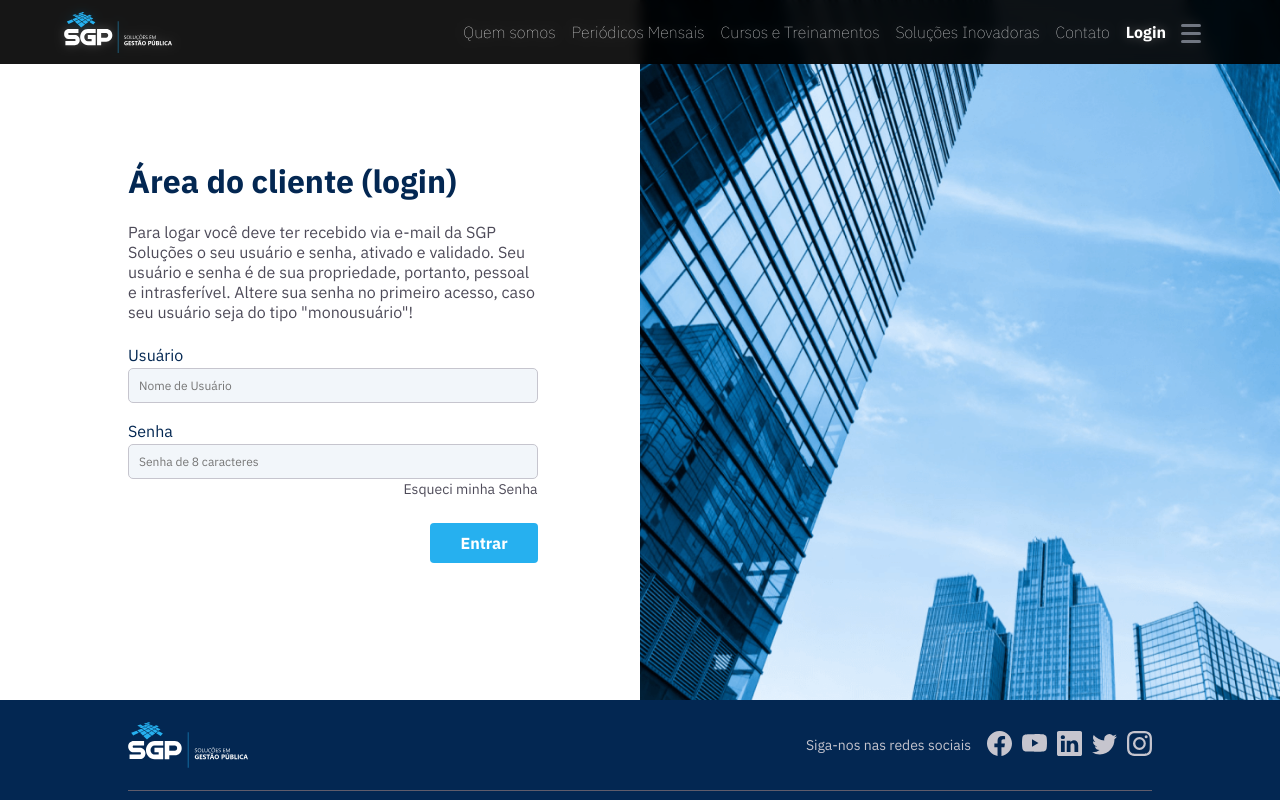
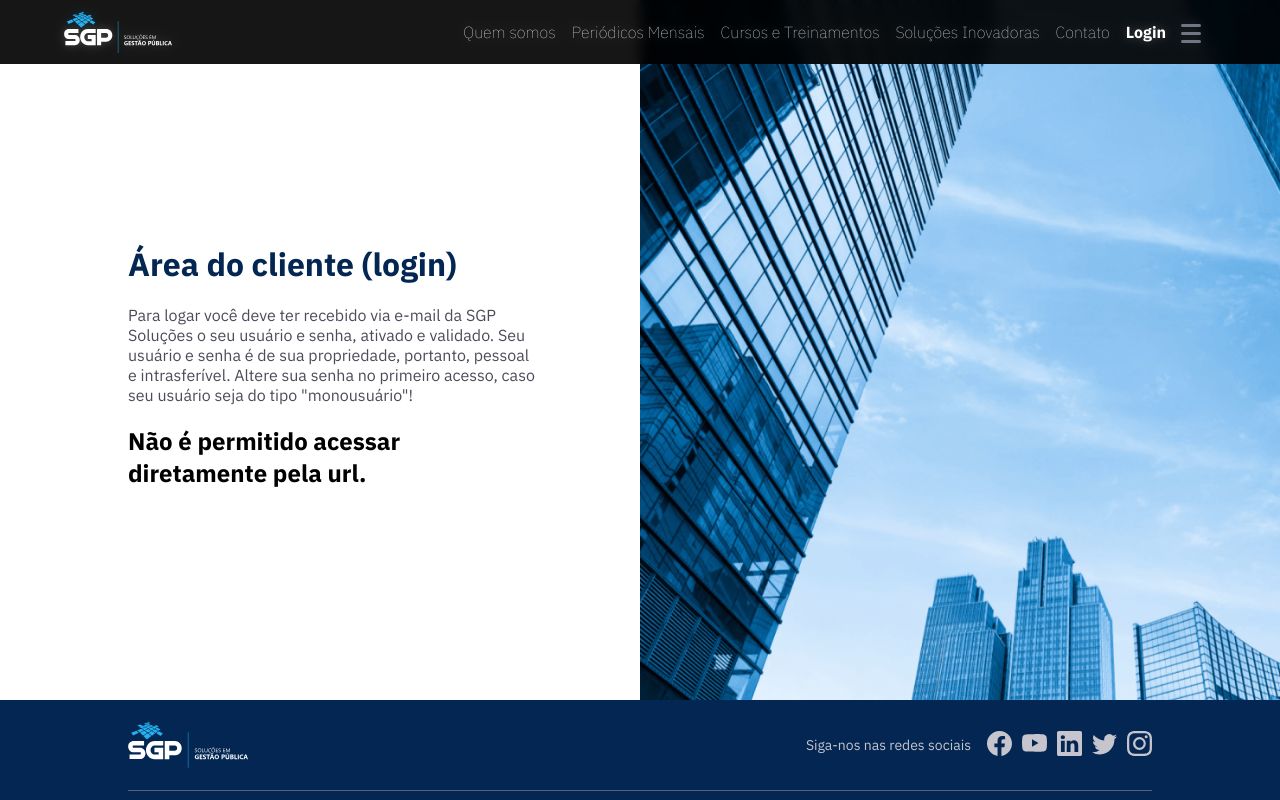
Before and after one commit to sgpgithub23/sgp, a Next.js app: page /login in a window 1280 px wide. Shown: the top 800 px of the page. Built offline with nearby package versions, Linux system fonts and the light colour scheme.

Commit message:
fix(login): bloqueio de acesso pela url

```diff
--- a/pages/login/index.tsx
+++ b/pages/login/index.tsx
@@ -8,8 +8,7 @@ import { FooterCompleto } from "@/components/FooterCompleto";
 import Button from "@/components/Button";
 import { useRouter } from "next/router";
 
-export default function Login() {
-  const { asPath } = useRouter();
+export default function Login({isInternal}: any) {
 
   const [isAreaCliente, setIsAreaCliente] = useState<boolean>(true);
   const [isTelaPreencherCampo, setIsTelaPreencherCampo] =
@@ -23,7 +22,7 @@ export default function Login() {
           setIsTelaPreencherCampo={setIsTelaPreencherCampo}
           setIsAreaCliente={setIsAreaCliente}
           setIsFormAlterarSenha={setIsFormAlterarSenha}
-          asPath={asPath}
+          isInternal={isInternal}
         />
       );
     }
@@ -34,7 +33,8 @@ export default function Login() {
           setIsTelaPreencherCampo={setIsTelaPreencherCampo}
           setIsAreaCliente={setIsAreaCliente}
           setIsFormAlterarSenha={setIsFormAlterarSenha}
-          asPath={asPath}
+          isInternal={isInternal}
+
         />
       );
     }
@@ -45,7 +45,8 @@ export default function Login() {
           setIsTelaPreencherCampo={setIsTelaPreencherCampo}
           setIsAreaCliente={setIsAreaCliente}
           setIsFormAlterarSenha={setIsFormAlterarSenha}
-          asPath={asPath}
+          isInternal={isInternal}
+
         />
       );
     }
@@ -87,6 +88,8 @@ function LoginPrincipal(props: any) {
             propriedade, portanto, pessoal e intrasferível. Altere sua senha no
             primeiro acesso, caso seu usuário seja do tipo "monousuário"!
           </p>
+
+          {props.isInternal ? (
             <form>
               <div>
                 <Input
@@ -116,6 +119,10 @@ function LoginPrincipal(props: any) {
                 <Button color="blue" title="Entrar" />
               </div>
             </form>
+          ) : (
+            <h2>Não é permitido acessar diretamente pela url.</h2>
+          )}
+
         </div>
         <div className={styles.imagemRight}></div>
       </div>
@@ -236,3 +243,15 @@ function RecuperacaoSenha(props: any) {
     </div>
   );
 }
+
+export async function getServerSideProps({req}: any) {
+  const referer = req.headers.referer || '';
+  const isInternal = referer.startsWith('http://localhost:3000/');
+  console.log('isInternal', isInternal)
+
+  return {
+    props: {
+      isInternal
+    }
+  }
+}
```
